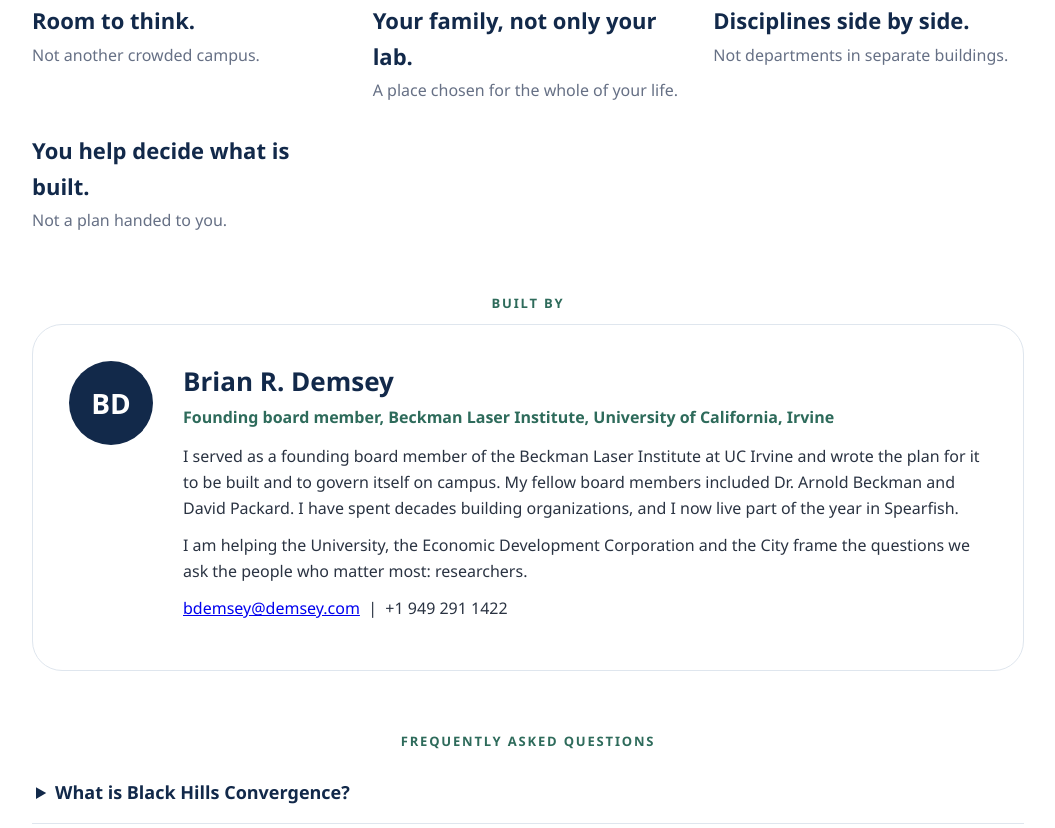
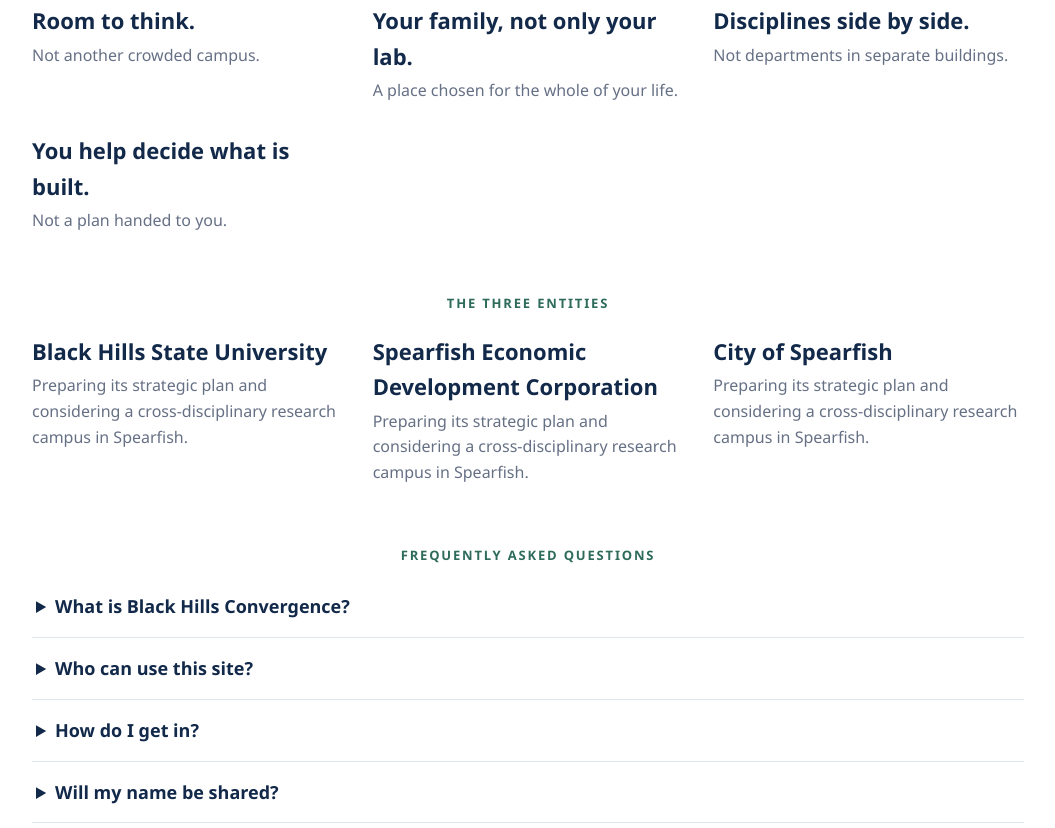
Before and after one commit to briandemsey/blackhillsconvergence, a plain HTML site: page index.html in a window 1280 px wide. Shown: the part 1972-2800 px from the top of the page, without its empty margins (112-1167 px from the left). Drawn offline with Linux system fonts and the light colour scheme.

Commit message:
Update navigation and content terminology in index.html

```diff
--- a/index.html
+++ b/index.html
@@ -66,9 +66,9 @@ footer{border-top:1px solid var(--line);padding:30px 0 50px;display:flex;gap:24p
   <a href="#top"><div class="logo" role="img" aria-label="Black Hills Interdisciplinary Institutes"></div></a>
   <ul>
     <li><a href="#why">Why Spearfish</a></li>
-    <li><a href="#built-by">Who is behind it</a></li>
+    <li><a href="#entities">The three entities</a></li>
     <li><a href="#questions">Questions</a></li>
-    <li><a href="questionnaire.html">Questionnaire</a></li>
+    <li><a href="questionnaire.html">Survey</a></li>
   </ul>
   <a class="btn" href="coming-soon.html">Enter with your access code</a>
 </nav>
@@ -88,7 +88,7 @@ footer{border-top:1px solid var(--line);padding:30px 0 50px;display:flex;gap:24p
     <h2>A new place for research, shaped with the people who would work there.</h2>
     <div class="steps">
       <div class="step"><small>1. SEE SPEARFISH</small><h3>The town in photographs</h3><p>Take a look around the town, the hills and the way of life.</p></div>
-      <div class="step"><small>2. TELL US</small><h3>What would matter to you</h3><p>A short questionnaire about your work and what a research campus here should offer.</p></div>
+      <div class="step"><small>2. TELL US</small><h3>What would matter to you</h3><p>A short survey about your work and what a research campus here should offer.</p></div>
       <div class="step"><small>3. HELP SHAPE IT</small><h3>Be there from the start</h3><p>Join the conversation as much or as little as you choose.</p></div>
     </div>
   </div>
@@ -116,17 +116,12 @@ footer{border-top:1px solid var(--line);padding:30px 0 50px;display:flex;gap:24p
     </div>
   </section>
 
-  <section id="built-by">
-    <p class="eyebrow">Built by</p>
-    <div class="built">
-      <div class="bd">BD</div>
-      <div>
-        <h3>Brian R. Demsey</h3>
-        <div class="role">Founding board member, Beckman Laser Institute, University of California, Irvine</div>
-        <p>I served as a founding board member of the Beckman Laser Institute at UC Irvine and wrote the plan for it to be built and to govern itself on campus. My fellow board members included Dr. Arnold Beckman and David Packard. I have spent decades building organizations, and I now live part of the year in Spearfish.</p>
-        <p>I am helping the University, the Economic Development Corporation and the City frame the questions we ask the people who matter most: researchers.</p>
-        <p><a href="mailto:bdemsey@demsey.com">bdemsey@demsey.com</a> &nbsp;|&nbsp; +1 949 291 1422</p>
-      </div>
+  <section id="entities">
+    <p class="eyebrow">The three entities</p>
+    <div class="why">
+      <div><h3>Black Hills State University</h3><p>Preparing its strategic plan and considering a cross-disciplinary research campus in Spearfish.</p></div>
+      <div><h3>Spearfish Economic Development Corporation</h3><p>Preparing its strategic plan and considering a cross-disciplinary research campus in Spearfish.</p></div>
+      <div><h3>City of Spearfish</h3><p>Preparing its strategic plan and considering a cross-disciplinary research campus in Spearfish.</p></div>
     </div>
   </section>
 
@@ -136,8 +131,8 @@ footer{border-top:1px solid var(--line);padding:30px 0 50px;display:flex;gap:24p
     <details><summary>Who can use this site?</summary><p>Researchers who received a letter with an access code.</p></details>
     <details><summary>How do I get in?</summary><p>Enter the access code from your letter on the entry page.</p></details>
     <details><summary>Will my name be shared?</summary><p>No. Your answers stay with the organizing group and are not shared without your permission.</p></details>
-    <details><summary>Is this a commitment?</summary><p>No. The questionnaire only tells us what would matter to you.</p></details>
-    <details><summary>Who is behind it?</summary><p>Black Hills State University, the Spearfish Economic Development Corporation and the City of Spearfish, with Brian R. Demsey helping to frame the questions.</p></details>
+    <details><summary>Is this a commitment?</summary><p>No. The survey only tells us what would matter to you.</p></details>
+    <details><summary>Who is behind it?</summary><p>Black Hills State University, the Spearfish Economic Development Corporation and the City of Spearfish.</p></details>
   </section>
 
   <div class="final">
```
